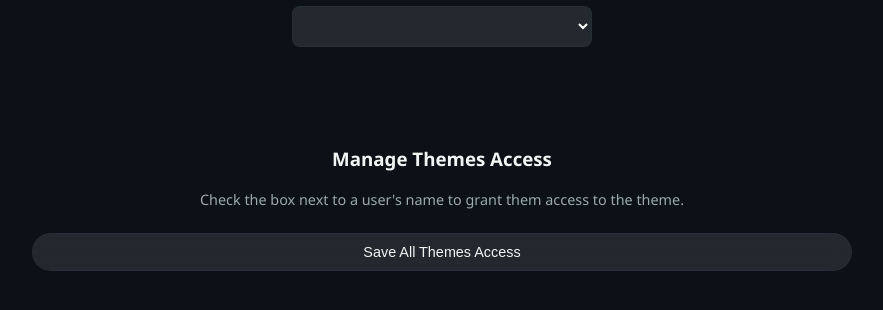
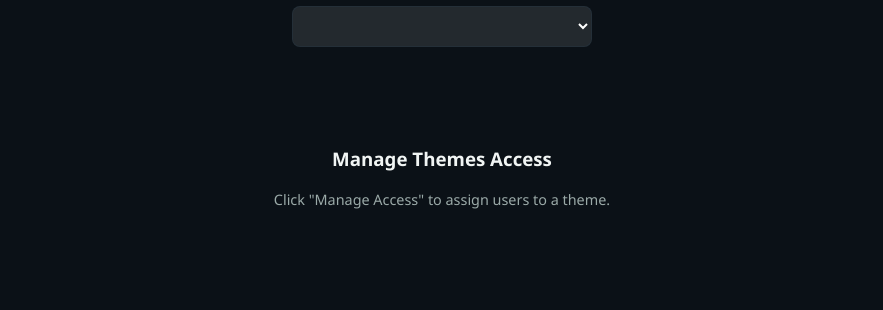
Before and after one commit to shrinathjayakumar/ambient_dashboard, a Django app: page /app-manager/ in a window 1280 px wide, after a click on "Themes". Shown: the part 315-625 px from the top of the page, without its empty margins (198-1081 px from the left). Run offline with Django 4.2, Linux system fonts and the light colour scheme; the visitor is signed in with stand-in values (Sample User, id 1); data comes from the database, SQL or seed files in the repository; data that the repository does not hold is empty.

Commit message:
Refactor access management to separate pages with grant/revoke per item

```diff
--- a/dashboard/templates/dashboard/app_manager.html
+++ b/dashboard/templates/dashboard/app_manager.html
@@ -113,25 +113,15 @@
 
             <div class="card glass">
                 <h3>Manage Themes Access</h3>
-                <p style="color: var(--secondary-text); font-size: 0.9rem;">Check the box next to a user's name to grant them access to the theme.</p>
-                <form method="POST">
-                    {% csrf_token %}
-                    <input type="hidden" name="action" value="update_all_themes_access">
+                <p style="color: var(--secondary-text); font-size: 0.9rem;">Click "Manage Access" to assign users to a theme.</p>
+                <div style="margin-top: 15px;">
                     {% for theme in all_themes %}
-                    <div style="margin-bottom: 20px; border-bottom: 1px solid rgba(255,255,255,0.1); padding-bottom: 10px;">
-                        <h4 style="color: {{ theme.background_color_hex }}; filter: brightness(1.5);">{{ theme.name }} ({{ theme.css_class }})</h4>
-                        <div class="multiselect">
-                            {% for u in users %}
-                            <label>
-                                <input type="checkbox" name="theme_{{ theme.id }}_users" value="{{ u.id }}" {% if u in theme.allowed_users.all %}checked{% endif %}>
-                                {{ u.username }}
-                            </label>
-                            {% endfor %}
-                        </div>
+                    <div style="display: flex; justify-content: space-between; align-items: center; margin-bottom: 15px; border-bottom: 1px solid rgba(255,255,255,0.1); padding-bottom: 10px;">
+                        <h4 style="color: {{ theme.background_color_hex }}; filter: brightness(1.5); margin: 0;">{{ theme.name }} ({{ theme.css_class }})</h4>
+                        <a href="{% url 'manage_theme_access' theme.id %}" class="yt-button" style="text-decoration: none; padding: 5px 15px; font-size: 0.85rem;">Manage Access</a>
                     </div>
                     {% endfor %}
-                    <button type="submit" class="yt-button" style="margin-top: 10px; width: 100%;">Save All Themes Access</button>
-                </form>
+                </div>
             </div>
         </div>
 
@@ -139,24 +129,15 @@
         <div id="sounds" class="tab-content">
             <div class="card glass">
                 <h3>Manage Sounds Access</h3>
-                <form method="POST">
-                    {% csrf_token %}
-                    <input type="hidden" name="action" value="update_all_sounds_access">
+                <p style="color: var(--secondary-text); font-size: 0.9rem;">Click "Manage Access" to assign users to a sound.</p>
+                <div style="margin-top: 15px;">
                     {% for sound in all_sounds %}
-                    <div style="margin-bottom: 20px; border-bottom: 1px solid rgba(255,255,255,0.1); padding-bottom: 10px;">
-                        <h4>{{ sound.icon }} {{ sound.name }}</h4>
-                        <div class="multiselect">
-                            {% for u in users %}
-                            <label>
-                                <input type="checkbox" name="sound_{{ sound.id }}_users" value="{{ u.id }}" {% if u in sound.allowed_users.all %}checked{% endif %}>
-                                {{ u.username }}
-                            </label>
-                            {% endfor %}
-                        </div>
+                    <div style="display: flex; justify-content: space-between; align-items: center; margin-bottom: 15px; border-bottom: 1px solid rgba(255,255,255,0.1); padding-bottom: 10px;">
+                        <h4 style="margin: 0;">{{ sound.icon }} {{ sound.name }}</h4>
+                        <a href="{% url 'manage_sound_access' sound.id %}" class="yt-button" style="text-decoration: none; padding: 5px 15px; font-size: 0.85rem;">Manage Access</a>
                     </div>
                     {% endfor %}
-                    <button type="submit" class="yt-button" style="margin-top: 10px; width: 100%;">Save All Sounds Access</button>
-                </form>
+                </div>
             </div>
         </div>
 
@@ -164,24 +145,15 @@
         <div id="playlists" class="tab-content">
             <div class="card glass">
                 <h3>Manage Playlists Access</h3>
-                <form method="POST">
-                    {% csrf_token %}
-                    <input type="hidden" name="action" value="update_all_playlists_access">
+                <p style="color: var(--secondary-text); font-size: 0.9rem;">Click "Manage Access" to assign users to a playlist.</p>
+                <div style="margin-top: 15px;">
                     {% for playlist in all_playlists %}
-                    <div style="margin-bottom: 20px; border-bottom: 1px solid rgba(255,255,255,0.1); padding-bottom: 10px;">
-                        <h4>{{ playlist.name }}</h4>
-                        <div class="multiselect">
-                            {% for u in users %}
-                            <label>
-                                <input type="checkbox" name="playlist_{{ playlist.id }}_users" value="{{ u.id }}" {% if u in playlist.allowed_users.all %}checked{% endif %}>
-                                {{ u.username }}
-                            </label>
-                            {% endfor %}
-                        </div>
+                    <div style="display: flex; justify-content: space-between; align-items: center; margin-bottom: 15px; border-bottom: 1px solid rgba(255,255,255,0.1); padding-bottom: 10px;">
+                        <h4 style="margin: 0;">{{ playlist.name }}</h4>
+                        <a href="{% url 'manage_playlist_access' playlist.id %}" class="yt-button" style="text-decoration: none; padding: 5px 15px; font-size: 0.85rem;">Manage Access</a>
                     </div>
                     {% endfor %}
-                    <button type="submit" class="yt-button" style="margin-top: 10px; width: 100%;">Save All Playlists Access</button>
-                </form>
+                </div>
             </div>
         </div>
 
--- a/dashboard/urls.py
+++ b/dashboard/urls.py
@@ -13,4 +13,7 @@ urlpatterns = [
     path('sw.js', views.sw_js, name='sw_js'),
     path('app-manager/', views.app_manager, name='app_manager'),
     path('app-manager/user/<int:user_id>/edit/', views.edit_user, name='edit_user'),
+    path('app-manager/theme/<int:pk>/access/', views.manage_theme_access, name='manage_theme_access'),
+    path('app-manager/sound/<int:pk>/access/', views.manage_sound_access, name='manage_sound_access'),
+    path('app-manager/playlist/<int:pk>/access/', views.manage_playlist_access, name='manage_playlist_access'),
 ]
--- a/dashboard/views.py
+++ b/dashboard/views.py
@@ -199,3 +199,43 @@ def edit_user(request, user_id):
         'all_sounds': all_sounds,
         'all_playlists': all_playlists
     })
+
+def _manage_access_generic(request, obj, pk, redirect_name, item_name, back_hash):
+    if request.method == 'POST':
+        action = request.POST.get('action')
+        if action == 'grant':
+            user_ids = request.POST.getlist('user_ids')
+            if user_ids:
+                obj.allowed_users.add(*user_ids)
+                messages.success(request, f"Access granted to {len(user_ids)} user(s).")
+        elif action == 'revoke':
+            user_id = request.POST.get('user_id')
+            if user_id:
+                obj.allowed_users.remove(user_id)
+                messages.success(request, "Access revoked.")
+        return redirect(redirect_name, pk=pk)
+
+    allowed_users = obj.allowed_users.all().order_by('username')
+    unassigned_users = User.objects.exclude(id__in=allowed_users.values_list('id', flat=True)).order_by('username')
+
+    return render(request, 'dashboard/manage_access.html', {
+        'item_name': item_name,
+        'allowed_users': allowed_users,
+        'unassigned_users': unassigned_users,
+        'back_hash': back_hash
+    })
+
+@user_passes_test(lambda u: u.is_superuser)
+def manage_theme_access(request, pk):
+    theme = get_object_or_404(Theme, pk=pk)
+    return _manage_access_generic(request, theme, pk, 'manage_theme_access', f"Theme: {theme.name}", '#themes')
+
+@user_passes_test(lambda u: u.is_superuser)
+def manage_sound_access(request, pk):
+    sound = get_object_or_404(Sound, pk=pk)
+    return _manage_access_generic(request, sound, pk, 'manage_sound_access', f"Sound: {sound.name}", '#sounds')
+
+@user_passes_test(lambda u: u.is_superuser)
+def manage_playlist_access(request, pk):
+    playlist = get_object_or_404(Playlist, pk=pk)
+    return _manage_access_generic(request, playlist, pk, 'manage_playlist_access', f"Playlist: {playlist.name}", '#playlists')
```
Also changed, not shown: dashboard/templates/dashboard/manage_access.html (added, +89 -0 lines).
